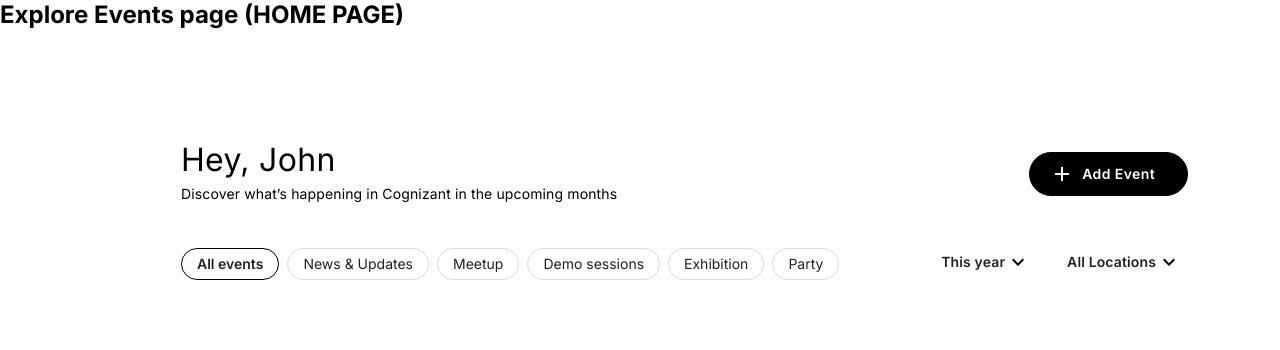
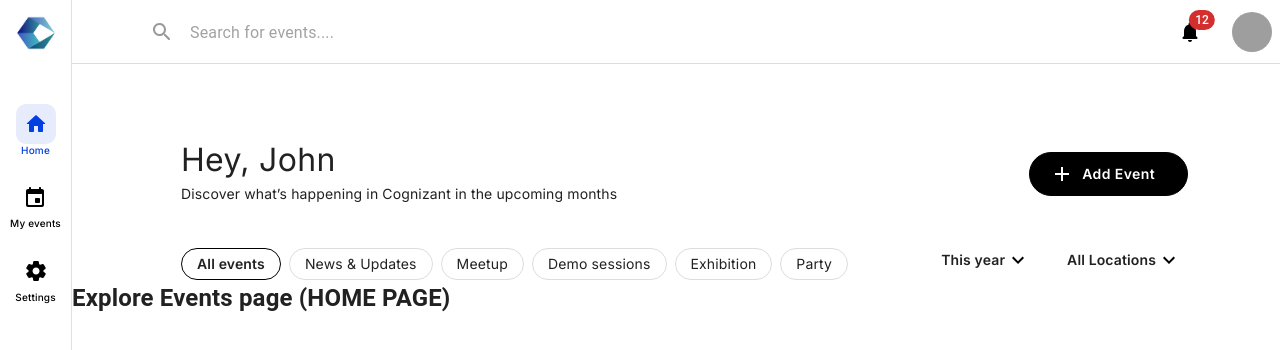
Before and after one commit to Warbreon/event-planner-fe, a React (Create React App) app: page / in a window 1280 px wide. Shown: the top 350 px of the page. Built offline with nearby package versions, Linux system fonts and the light colour scheme; grey boxes are pictures that could not be loaded.

Commit message:
fix: fixed positions and margins.

```diff
--- a/src/app/App.tsx
+++ b/src/app/App.tsx
@@ -1,3 +1,4 @@
+import React from 'react';
 import './App.css';
 import { Routes, Route } from 'react-router-dom';
 import ROUTES from '../routes/routes';
@@ -19,6 +20,7 @@ import Main from '../pages/main/Main';
 function App() {
 	return (
 		<Routes>
+			<Route path={ROUTES.INDEX} element={<Main />}>
 				<Route index element={<ExploreEvents />} />
 				<Route path={ROUTES.SIGN_IN} element={<SignIn />} />
 				<Route path={ROUTES.FORGOT_PASSWORD} element={<ForgotPassword />} />
@@ -32,7 +34,7 @@ function App() {
 				<Route path={ROUTES.TERMS_OF_SERVICE} element={<TermOfService />} />
 				<Route path={ROUTES.SUPPORT} element={<Support />} />
 				<Route path={ROUTES.NOT_FOUND} element={<PageNotFound />} />
-			{/* <Route path={ROUTES.INDEX} element={<Main />} /> */}
+			</Route>
 		</Routes>
 	);
 }
--- a/src/components/event-header/EventHeader.module.css
+++ b/src/components/event-header/EventHeader.module.css
@@ -1,10 +1,9 @@
 .container {
     display: flex;
     flex-direction: column;
-    position: absolute;
-    top: 9rem;
-    left: 11.3125rem;
-    right: 5.75rem;
+    margin-top: 5rem;
+    margin-left: 6.8125rem;
+    margin-right: 5.75rem;
 }
 
 .header {
@@ -15,7 +14,6 @@
 }
 
 p.headerTitle {
-    position: relative;
     font-family: 'Inter', sans-serif;
     font-weight: 400;
     font-size: 2rem;
@@ -26,7 +24,6 @@ p.headerTitle {
 }
 
 p.headerSubtitle {
-    position: relative;
     font-family: 'Inter', sans-serif;
     font-weight: 400;
     font-size: 0.875rem;
@@ -36,7 +33,6 @@ p.headerSubtitle {
 }
 
 .filters .tagFilter {
-    gap: 0.5rem;
     height: 2rem;
     border-radius: 6.25rem;
     border: 1px solid #DDDDDD;
--- a/src/pages/explore-events/ExploreEventsViewModel.ts
+++ b/src/pages/explore-events/ExploreEventsViewModel.ts
@@ -1,4 +1,4 @@
-import { useCallback, useEffect, useState } from "react";
+import { useCallback, useState } from "react";
 import { EventFiltersState } from "./eventFiltersInterface";
 
 const ExploreEventsVM = () => {
```
Lines whose indentation alone changed are shown as unchanged.
